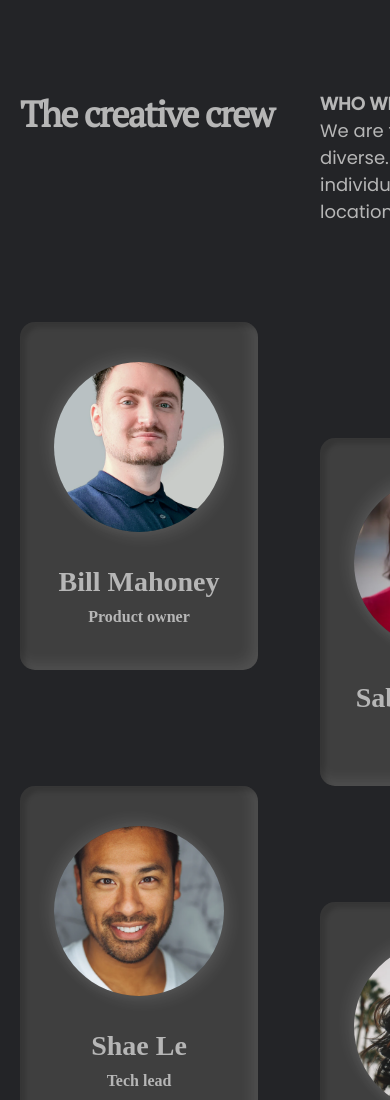
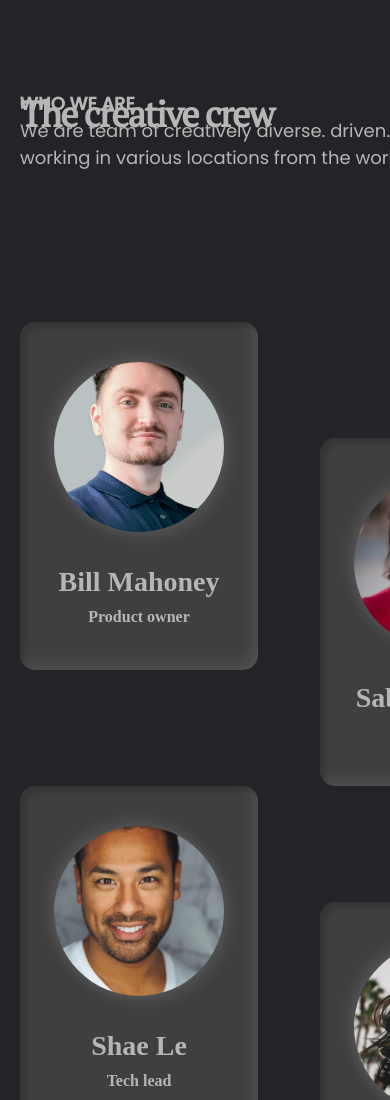
Before and after one commit to BrandonMartinez-jar/Team-page, a plain HTML site: page index.html in a window 390 px wide. Shown: the top 1100 px of the page. Drawn offline with Linux system fonts and the light colour scheme.

Commit message:
Update style.css

```diff
--- a/style.css
+++ b/style.css
@@ -125,13 +125,15 @@ body{
         box-shadow: none;
     }
     .container .title,
+    .container .text{
+        grid-column: 2/5;
+    }
     .container .card-1,
     .container .card-3,
     .container .card-5
     {
         grid-column: 2/3;
     }
-    .container .text,
     .container .card-2,
     .container .card-4,
     .container .card-6{
```
